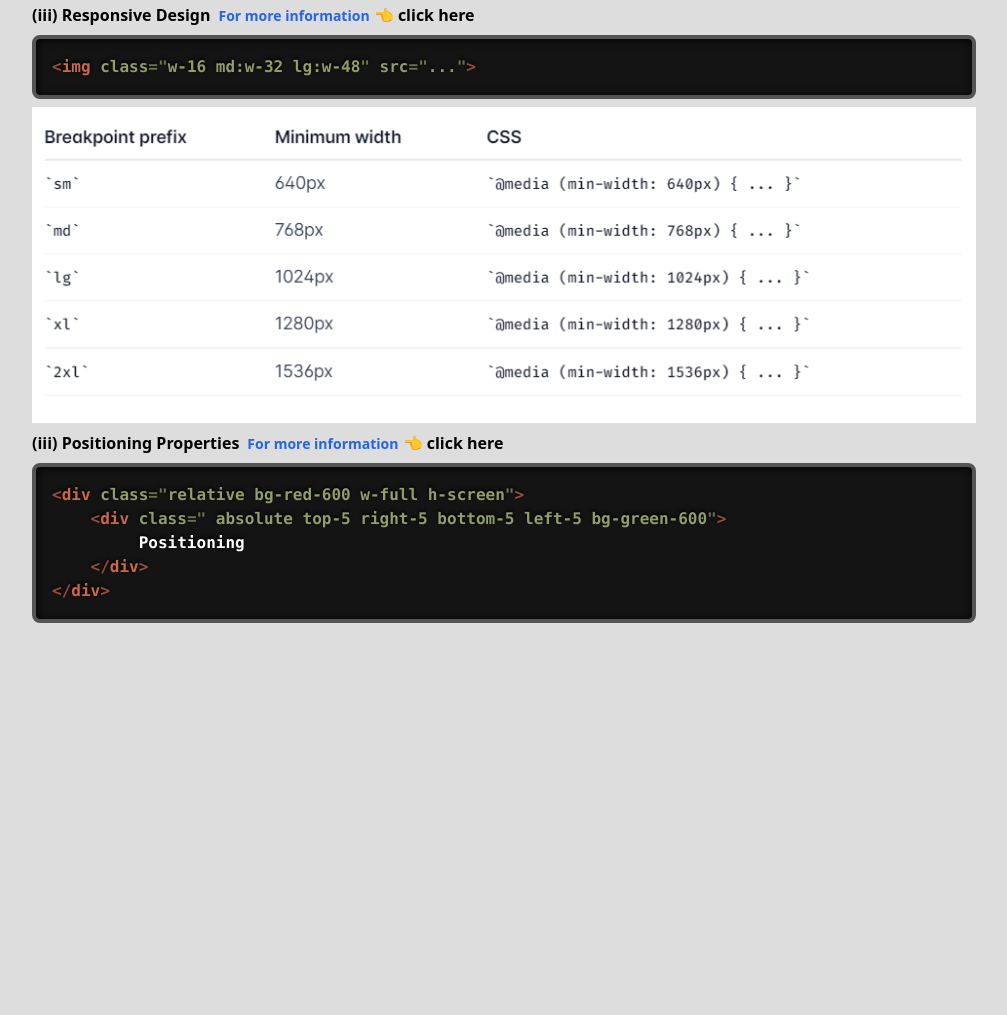
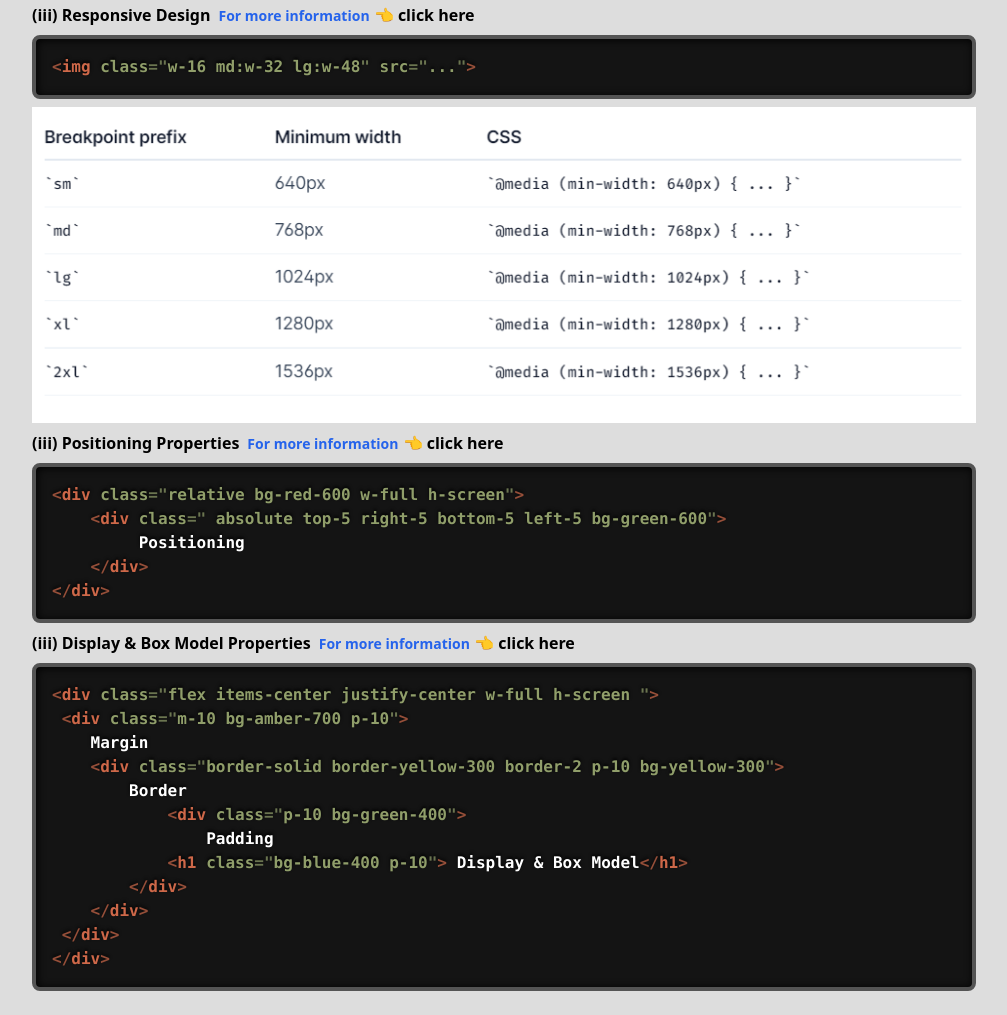
Before and after one commit to rohit-kumaar/tailwind-css-documentation, a website built with Vite: page index.html in a window 1280 px wide. Shown: the part 5876-6891 px from the top of the page, without its empty margins (160-1167 px from the left). Before the commit the page ends 6523 px from the top, so only its background shows below. Built offline with nearby package versions, Linux system fonts and the light colour scheme.

Commit message:
Display & Box Model Properties

```diff
--- a/index.html
+++ b/index.html
@@ -181,6 +181,25 @@ focus:outline-none focus:ring focus:ring-violet-300 ..." &gt; Save changes &lt;/
 &lt;/div&gt;</code></pre>
                 </span>
             </li>
+
+            <li class="font-semibold ml-12 my-2 ">(iii) <span class="font-bold">
+                    Display & Box Model Properties<a href="" target="_blank"
+                        class="text-sm text-blue-600 hover:underline ml-2 hover:text-base">For more information</a> 👈
+                    click here
+                    <pre class="language-html "><code>&lt;div class="flex items-center justify-center w-full h-screen "&gt;
+ &lt;div class="m-10 bg-amber-700 p-10"&gt;
+    Margin
+    &lt;div class="border-solid border-yellow-300 border-2 p-10 bg-yellow-300"&gt;
+        Border
+            &lt;div class="p-10 bg-green-400"&gt;
+                Padding
+            &lt;h1 class="bg-blue-400 p-10"&gt; Display & Box Model&lt;/h1&gt;
+        &lt;/div&gt;
+    &lt;/div&gt;
+ &lt;/div&gt;
+&lt;/div&gt;</code></pre>
+                </span>
+            </li>
         </ul>
 
 
```
